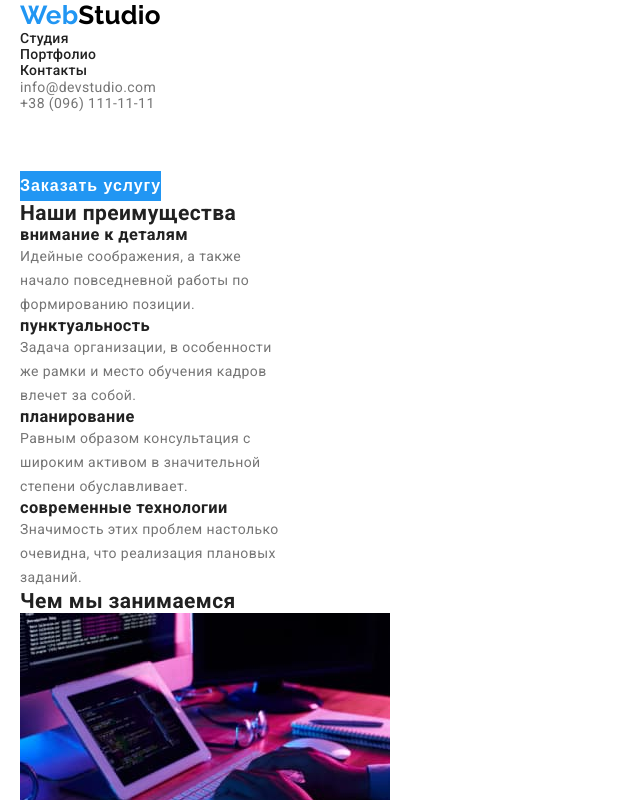
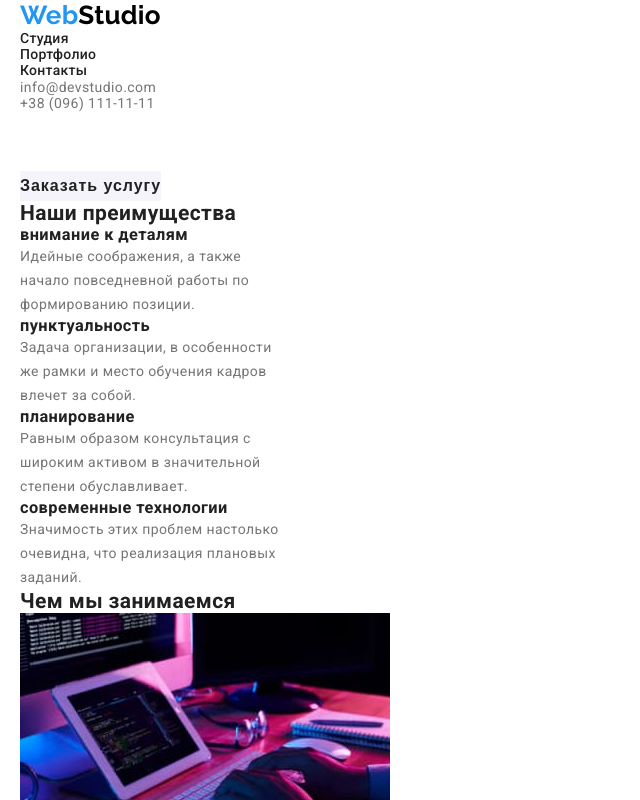
Before and after one commit to yelizar-shyrinov/goit-markup-hw-02, a plain HTML site: page index.html in a window 1280 px wide. Both pictures are taken after a click on the button "Заказать услугу". Shown: the top 800 px of the page, without its empty margins (0-640 px from the left). Drawn offline with Linux system fonts and the light colour scheme.

Commit message:
changed button styles

```diff
--- a/css/style.css
+++ b/css/style.css
@@ -57,7 +57,6 @@ a {
   color: var(--accent-color);
 }
 
-/* site nav */
 .header-nav {
   font-weight: 500;
   line-height: 1.14;
@@ -89,34 +88,43 @@ a {
   text-transform: uppercase;
 }
 
+.button {
+  border: none;
+  cursor: pointer;
+  text-align: center;
+}
+
 .order-button {
   color: var(--white);
   background-color: var(--accent-color);
-  border: none;
 
   font-weight: 700;
   font-size: 16px;
   line-height: 1.87;
-  display: flex;
-  align-items: center;
-  text-align: center;
   letter-spacing: 0.06em;
 }
+
+.order-button:hover,
+.order-button:focus {
+  color: var(--title-text-color);
+  background-color: var(--primary-bg-color);
+}
+
 .filter-button {
   color: var(--title-text-color);
   background-color: var(--primary-bg-color);
-  border: none;
 
   font-weight: 500;
   font-size: 16px;
   line-height: 1.62;
-  text-align: center;
 }
+
 .filter-button:hover,
 .filter-button:focus {
   color: var(--white);
   background-color: var(--accent-color);
 }
+
 .apps-list-item-subheader {
   color: var(--primary-text-color);
 
@@ -157,6 +165,7 @@ a {
   font-size: 16px;
   line-height: 1.18;
 }
+
 .apps-list-item-header {
   color: var(--title-text-color);
 
--- a/index.html
+++ b/index.html
@@ -31,7 +31,7 @@
         <main>
             <section class="hero">
                 <h1 class="hero-title">Эффективные решения для вашего бизнеса</h1>
-                <button class="order-button" type="button">Заказать услугу</button>
+                <button class="order-button button" type="button">Заказать услугу</button>
             </section>
             <section class="section">
                 <h2 class="section-title">Наши преимущества</h2>
```
Also changed, not shown: portfolio.html (+5 -5 lines).
